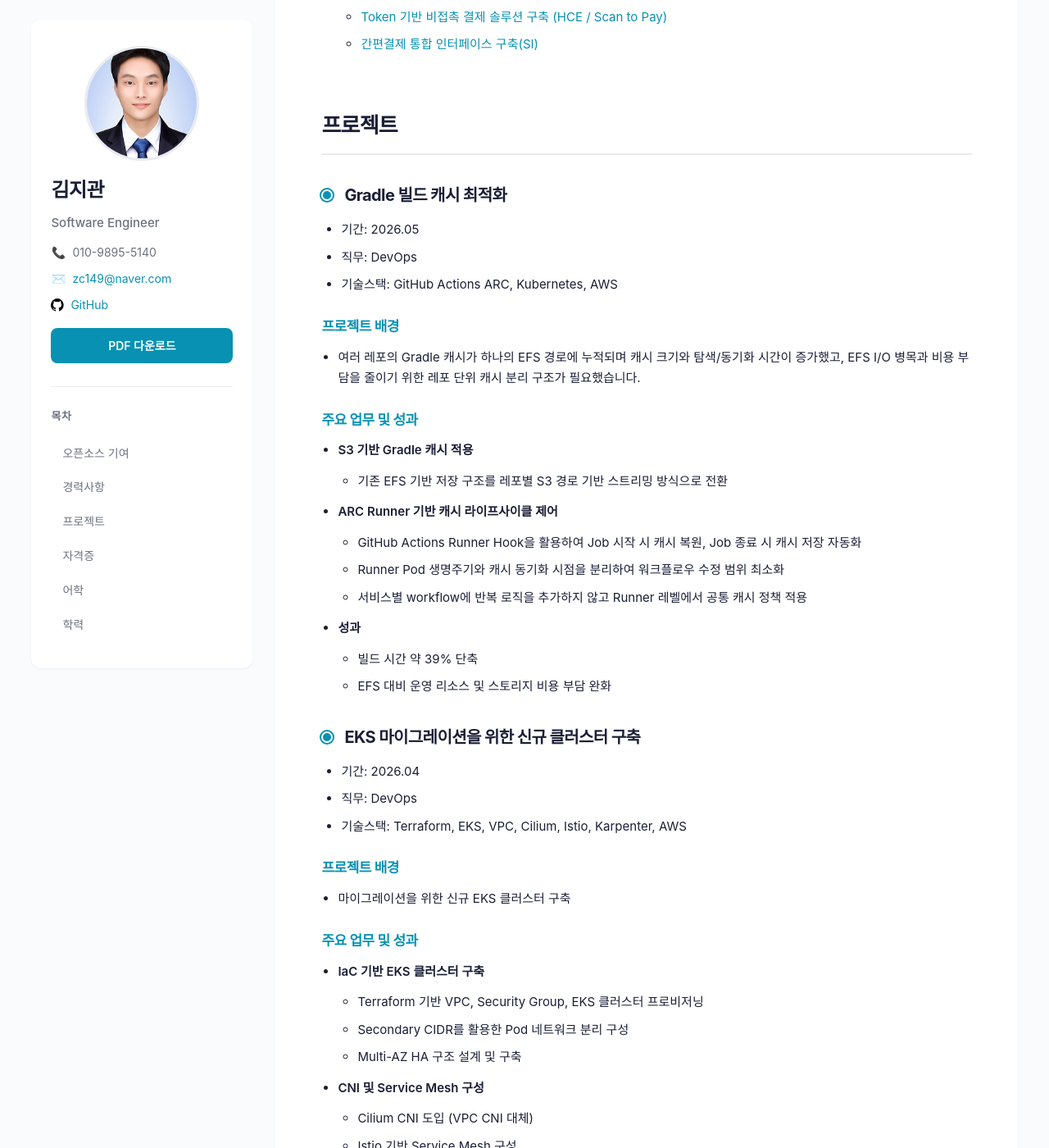
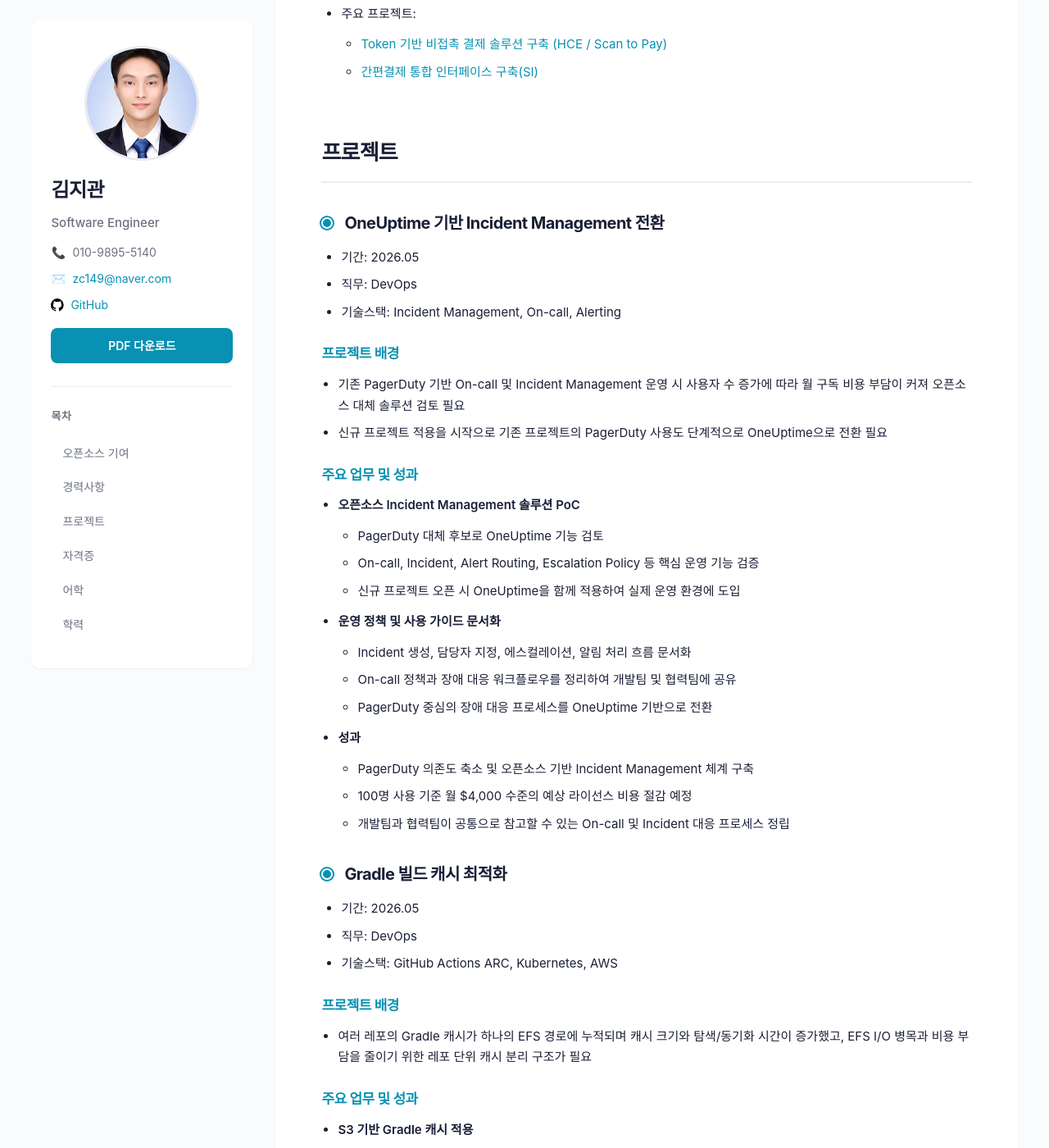
Before and after one commit to zc149/zc149.github.io, a Jekyll site: the page built from index.md, in a window 1280 px wide and 1400 px high, scrolled down 1787 px. Shown: the whole window at 82% size. Built offline with Jekyll 4.4.1, drawn with Linux system fonts in a browser that asks for light colours; some of the changed text lies outside the part shown.

Commit message:
OneUptime Incident Management 프로젝트 추가

```diff
--- a/index.md
+++ b/index.md
@@ -42,6 +42,7 @@ Terrateam 사용 중 발견한 UI 이슈를 재현하고 수정한 기여입니
 - 직무: DevOps
 - 직급: 인턴
 - 주요 프로젝트:
+  - [OneUptime 기반 Incident Management 전환](#oneuptime-기반-incident-management-전환)
   - [Gradle 빌드 캐시 최적화](#gradle-빌드-캐시-최적화)
   - [EKS 마이그레이션을 위한 신규 클러스터 구축](#eks-마이그레이션을-위한-신규-클러스터-구축)
   - [NodeLocal DNSCache 도입을 통한 EKS DNS 안정성 개선](#nodelocal-dnscache-도입을-통한-eks-dns-안정성-개선)
@@ -59,6 +60,34 @@ Terrateam 사용 중 발견한 UI 이슈를 재현하고 수정한 기여입니
 <div id="projects"></div>
 ## 프로젝트
 
+### OneUptime 기반 Incident Management 전환
+
+- 기간: 2026.05
+- 직무: DevOps
+- 기술스택: Incident Management, On-call, Alerting
+
+#### 프로젝트 배경
+
+- 기존 PagerDuty 기반 On-call 및 Incident Management 운영 시 사용자 수 증가에 따라 월 구독 비용 부담이 커져 오픈소스 대체 솔루션 검토 필요
+- 신규 프로젝트 적용을 시작으로 기존 프로젝트의 PagerDuty 사용도 단계적으로 OneUptime으로 전환 필요
+
+#### 주요 업무 및 성과
+
+- **오픈소스 Incident Management 솔루션 PoC**
+  - PagerDuty 대체 후보로 OneUptime 기능 검토
+  - On-call, Incident, Alert Routing, Escalation Policy 등 핵심 운영 기능 검증
+  - 신규 프로젝트 오픈 시 OneUptime을 함께 적용하여 실제 운영 환경에 도입
+
+- **운영 정책 및 사용 가이드 문서화**
+  - Incident 생성, 담당자 지정, 에스컬레이션, 알림 처리 흐름 문서화
+  - On-call 정책과 장애 대응 워크플로우를 정리하여 개발팀 및 협력팀에 공유
+  - PagerDuty 중심의 장애 대응 프로세스를 OneUptime 기반으로 전환
+
+- **성과**
+  - PagerDuty 의존도 축소 및 오픈소스 기반 Incident Management 체계 구축
+  - 100명 사용 기준 월 $4,000 수준의 예상 라이선스 비용 절감 예정
+  - 개발팀과 협력팀이 공통으로 참고할 수 있는 On-call 및 Incident 대응 프로세스 정립
+
 ### Gradle 빌드 캐시 최적화
 
 - 기간: 2026.05
@@ -67,7 +96,7 @@ Terrateam 사용 중 발견한 UI 이슈를 재현하고 수정한 기여입니
 
 #### 프로젝트 배경
 
-- 여러 레포의 Gradle 캐시가 하나의 EFS 경로에 누적되며 캐시 크기와 탐색/동기화 시간이 증가했고, EFS I/O 병목과 비용 부담을 줄이기 위한 레포 단위 캐시 분리 구조가 필요했습니다.
+- 여러 레포의 Gradle 캐시가 하나의 EFS 경로에 누적되며 캐시 크기와 탐색/동기화 시간이 증가했고, EFS I/O 병목과 비용 부담을 줄이기 위한 레포 단위 캐시 분리 구조가 필요
 
 #### 주요 업무 및 성과
 
```
